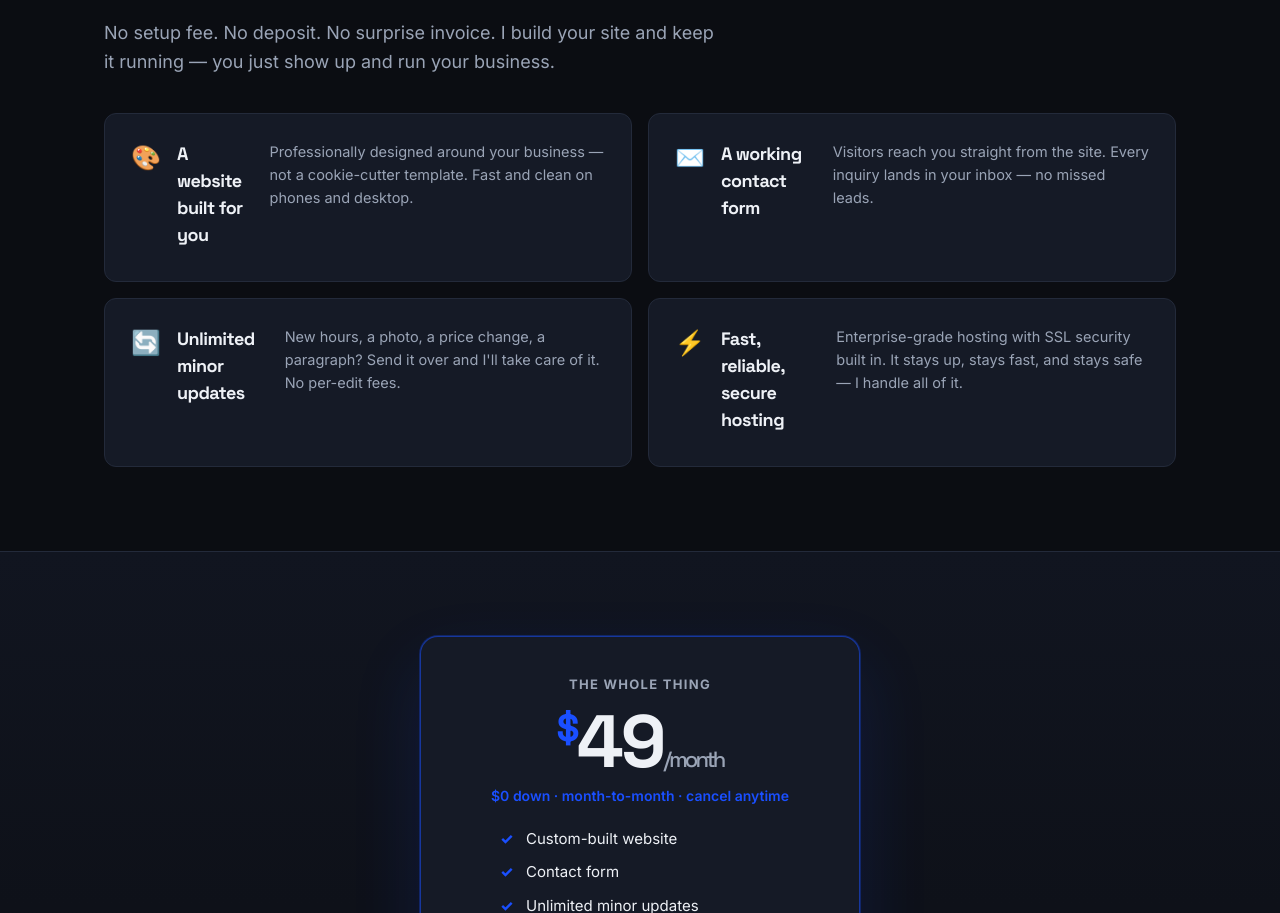
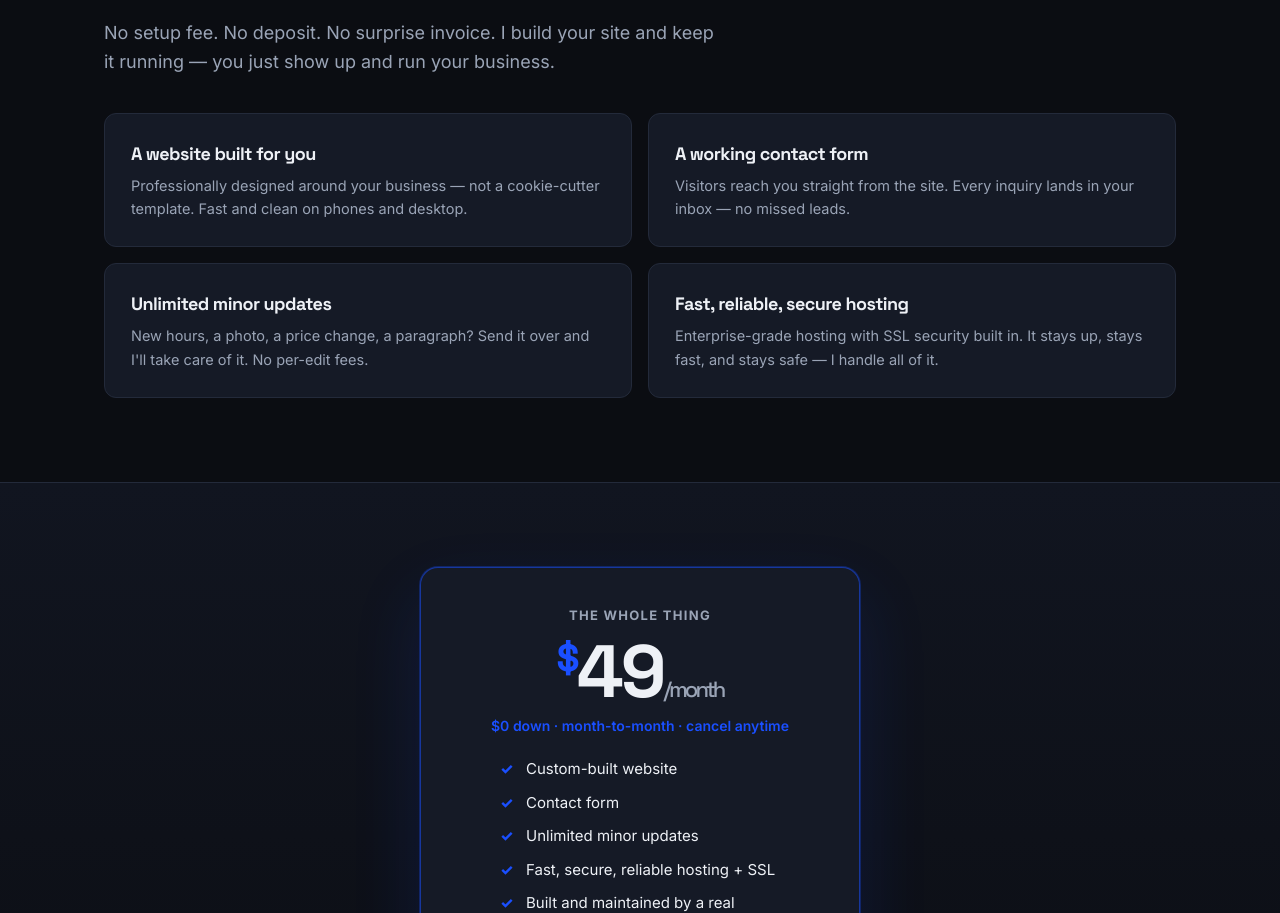
Before and after one commit to welbinator/apex-branding-site, an Astro site: page /website in a window 1280 px wide. Shown: the part 1378-2291 px from the top of the page. Built offline with nearby package versions, Linux system fonts and the light colour scheme; Astro itself is replaced by a stand-in of ours.

Commit message:
Website page: remove feature-card emojis, stack content vertically

```diff
--- a/src/pages/website.astro
+++ b/src/pages/website.astro
@@ -52,10 +52,10 @@ const base = import.meta.env.BASE_URL.replace(/\/$/, '');
       <h2 class="rise">Everything handled. One flat $49 a month.</h2>
       <p class="lead rise offer-lead">No setup fee. No deposit. No surprise invoice. I build your site and keep it running — you just show up and run your business.</p>
       <div class="feat-grid">
-        <div class="feat rise"><div class="fi">🎨</div><h3>A website built for you</h3><p>Professionally designed around your business — not a cookie-cutter template. Fast and clean on phones and desktop.</p></div>
-        <div class="feat rise"><div class="fi">✉️</div><h3>A working contact form</h3><p>Visitors reach you straight from the site. Every inquiry lands in your inbox — no missed leads.</p></div>
-        <div class="feat rise"><div class="fi">🔄</div><h3>Unlimited minor updates</h3><p>New hours, a photo, a price change, a paragraph? Send it over and I'll take care of it. No per-edit fees.</p></div>
-        <div class="feat rise"><div class="fi">⚡</div><h3>Fast, reliable, secure hosting</h3><p>Enterprise-grade hosting with SSL security built in. It stays up, stays fast, and stays safe — I handle all of it.</p></div>
+        <div class="feat rise"><h3>A website built for you</h3><p>Professionally designed around your business — not a cookie-cutter template. Fast and clean on phones and desktop.</p></div>
+        <div class="feat rise"><h3>A working contact form</h3><p>Visitors reach you straight from the site. Every inquiry lands in your inbox — no missed leads.</p></div>
+        <div class="feat rise"><h3>Unlimited minor updates</h3><p>New hours, a photo, a price change, a paragraph? Send it over and I'll take care of it. No per-edit fees.</p></div>
+        <div class="feat rise"><h3>Fast, reliable, secure hosting</h3><p>Enterprise-grade hosting with SSL security built in. It stays up, stays fast, and stays safe — I handle all of it.</p></div>
       </div>
     </div>
   </section>
@@ -193,8 +193,7 @@ const base = import.meta.env.BASE_URL.replace(/\/$/, '');
   .lp-offer{border-bottom:1px solid var(--line2)}
   .offer-lead{margin-bottom:36px}
   .feat-grid{display:grid;grid-template-columns:1fr 1fr;gap:16px}
-  .feat{background:var(--card);border:1px solid var(--line2);border-radius:12px;padding:26px;display:flex;gap:16px;align-items:flex-start}
-  .feat .fi{font-size:24px;flex:0 0 auto}
+  .feat{background:var(--card);border:1px solid var(--line2);border-radius:12px;padding:26px}
   .feat h3{font-size:18px;margin-bottom:7px}
   .feat p{font-size:14.5px;color:var(--mut);line-height:1.6}
 
```
